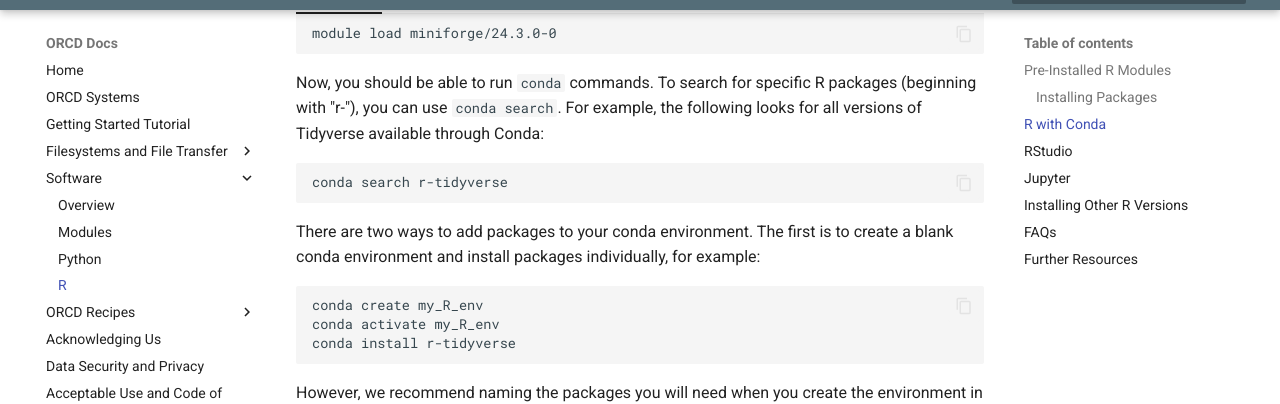
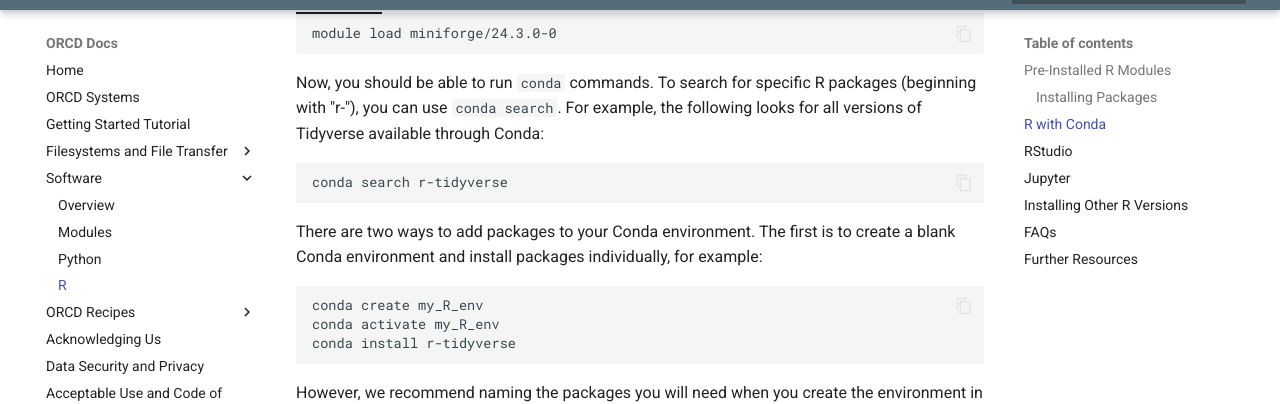
Before and after one commit to mit-orcd/orcd-docs-edit, an MkDocs documentation site: the page built from docs/software/R.md, in a window 1280 px wide and 900 px high, scrolled down 1192 px. Shown: the part 38-442 px from the top of the window. Built offline with MkDocs 1.6.1 and Material for MkDocs 9.7.7, drawn with Linux system fonts in a browser that asks for light colours.

Commit message:
fixing inconsistent capitalizations

````diff
--- a/docs/software/R.md
+++ b/docs/software/R.md
@@ -82,7 +82,7 @@ Now, you should be able to run `conda` commands. To search for specific R packag
 conda search r-tidyverse
 ```
 
-There are two ways to add packages to your conda environment. The first is to create a blank conda environment and install packages individually, for example:
+There are two ways to add packages to your Conda environment. The first is to create a blank Conda environment and install packages individually, for example:
 
 ```bash
 conda create my_R_env
````
